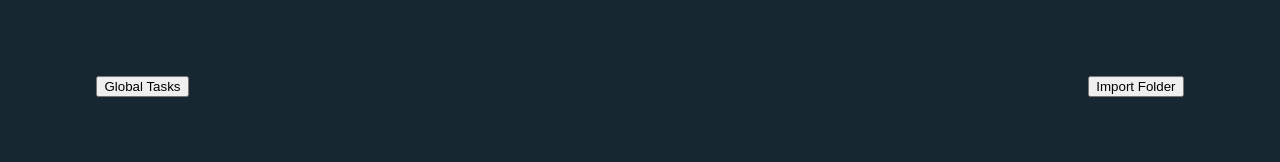
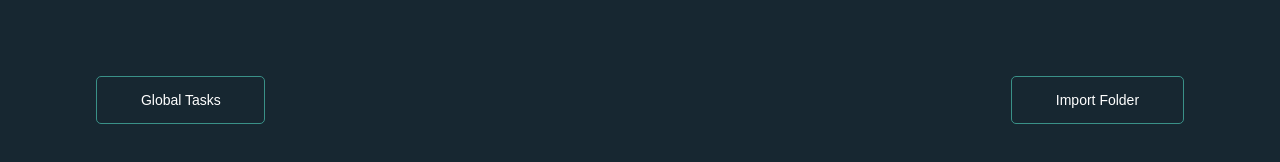
Before and after one commit to tom-avilius/Chronicle, an Electron app: page components/html/index.html in a window 1280 px wide. Drawn offline with Linux system fonts and the light colour scheme; files whose address does not match are found by name.

Commit message:
Added tha nav buttons

```diff
--- a/components/css/index.css
+++ b/components/css/index.css
@@ -10,6 +10,37 @@ body {
     background-color: #00121de8;
 }
 
+button {
+
+  align-items: center;
+  background-color: rgba(0, 0, 0, 0);
+  border: 1px solid #3A9188;
+  color: white;
+  border-radius: 5px;
+  box-sizing: border-box;
+  cursor: pointer;
+  display: inline-flex;
+  font-size: 14px;
+  font-weight: 400;
+  justify-content: center;
+  margin: 0;
+  min-height: 3rem;
+  padding: 1% 4%;
+  position: relative;
+  text-decoration: none;
+  transition: all 250ms;
+  user-select: none;
+  touch-action: manipulation;
+  vertical-align: baseline;
+  width: auto;
+}
+
+button:hover {
+  border-color: #0C7B93;
+}
+
+
+
 .navbar {
 
     display: flex;
--- a/components/html/index.html
+++ b/components/html/index.html
@@ -21,7 +21,7 @@
 
         <div class="folder-list" id="folder-list">
             <div class="folder-info">
-
+                <h2></h2>
             </div>
         </div>
     </div>
```
